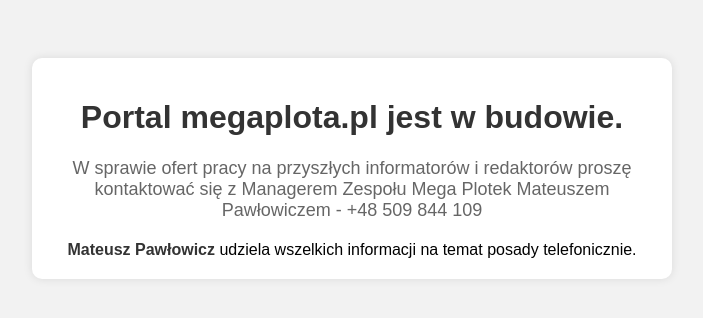
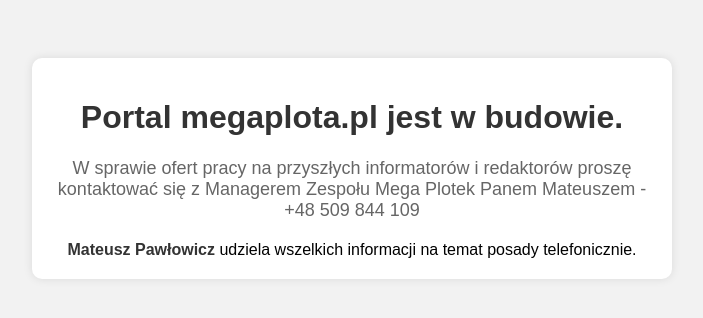
Before and after one commit to pawelzet/megaplota.pl, a plain HTML site: page index.html in a window 1280 px wide. Shown: the whole page, without its empty margins (288-991 px from the left). Drawn offline with Linux system fonts and the light colour scheme.

Commit message:
change mati name

```diff
--- a/index.html
+++ b/index.html
@@ -47,7 +47,7 @@
     <div class="container">
         <h1>Portal megaplota.pl jest w budowie.</h1>
         <p>W sprawie ofert pracy na przyszłych informatorów i redaktorów proszę kontaktować się z Managerem Zespołu Mega
-            Plotek Mateuszem Pawłowiczem - +48 509 844 109</p>
+            Plotek Panem Mateuszem - +48 509 844 109</p>
         <div class="contact-info">
             <b>Mateusz Pawłowicz</b> udziela wszelkich informacji na temat posady telefonicznie.
         </div>
```
